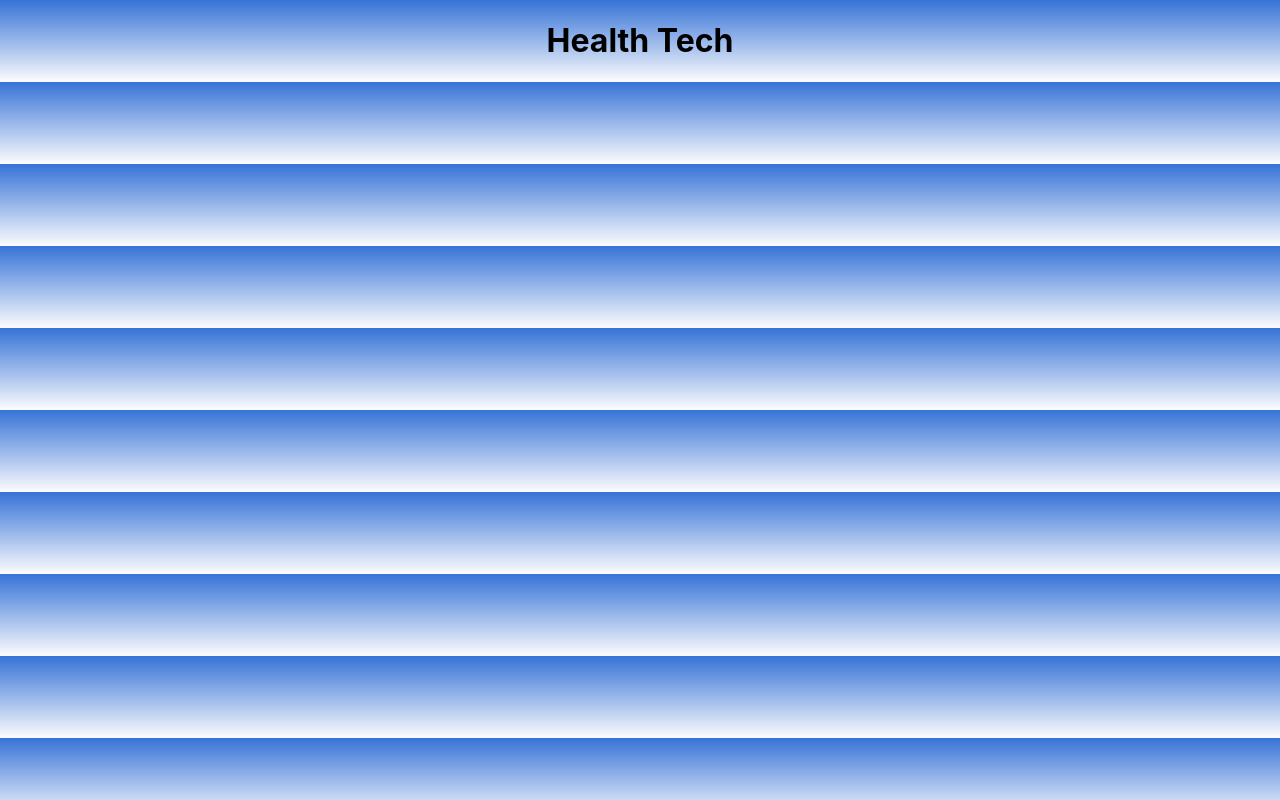
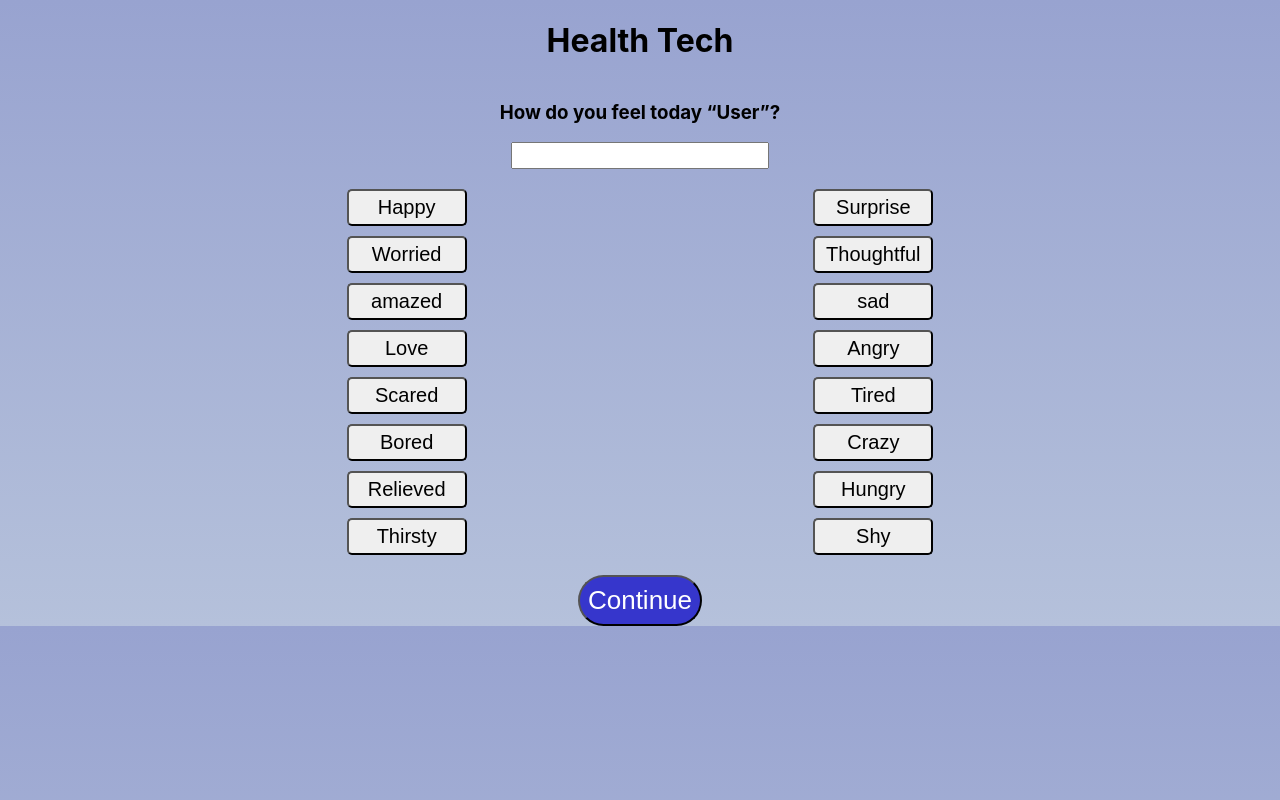
Before and after one commit to Dumin1120/7.1Team4Hackathon-wellness, a React (Create React App) app: page /sentiment in a window 1280 px wide. Built offline with nearby package versions, Linux system fonts and the light colour scheme.

Commit message:
adding css

```diff
--- a/src/Pages/Sentiment.js
+++ b/src/Pages/Sentiment.js
@@ -1,11 +1,47 @@
-import React from 'react';
+import React from "react";
 
 const Sentiment = () => {
-    return (
-        <div>
-
+  return (
+    <div className="sentiment">
+      <h3>How do you feel today “User”?</h3>
+      <form>
+        <input></input>
+        <div className="sentiment2">
+          <button>Happy</button>
+          <button>Surprise</button>
         </div>
-    );
+        <div className="sentiment2">
+          <button>Worried</button>
+          <button>Thoughtful</button>
+        </div>
+        <div className="sentiment2">
+          <button>amazed</button>
+          <button>sad</button>
+        </div>
+        <div className="sentiment2">
+          <button>Love</button>
+          <button>Angry</button>
+        </div>
+        <div className="sentiment2">
+          <button>Scared</button>
+          <button>Tired</button>
+        </div>
+        <div className="sentiment2">
+          <button>Bored</button>
+          <button>Crazy</button>
+        </div>
+        <div className="sentiment2">
+          <button>Relieved</button>
+          <button>Hungry</button>
+        </div>
+        <div className="sentiment2">
+          <button>Thirsty</button>
+          <button>Shy</button>
+        </div>
+        <button className="sentiment3">Continue</button>
+      </form>
+    </div>
+  );
 };
 
 export default Sentiment;
--- a/src/index.css
+++ b/src/index.css
@@ -8,9 +8,9 @@ body {
   /* background:linear-gradient(#3673d7, #98a3d0); */
   /* background:linear-gradient(#3673d7,#b5c1db); */
   /* background:linear-gradient(#3673d7, #91b9eb); */
-  background:linear-gradient(#3673d7,#fcfcfd);
+  /* background:linear-gradient(#3673d7,#fcfcfd); */
   /* background:linear-gradient(#98a3d0, #3673d7); */
-  /* background:linear-gradient(#98a3d0, #b5c1db); */
+  background:linear-gradient(#98a3d0, #b5c1db);
   /* background:linear-gradient(#98a3d0, #fcfcfd); */
   /* background:linear-gradient(#b5c1db, #91b9eb); */
 }
@@ -46,3 +46,33 @@ code {
   font-family:  lobster, cursive;
   font-size: 23px;
 }
+.sentiment{
+  display: flex;
+  flex-direction: column;
+  text-align: center;
+}
+.sentiment input{
+  font-size: 18px;
+  width: 250px;
+  margin-bottom: 10px;
+}
+.sentiment2{
+  display: flex;
+  flex-direction: row;
+  justify-content: space-evenly;
+  margin-top: 10px;
+}
+.sentiment2 button{
+  width: 120px;
+  font-size: 20px;
+  border-radius: 5px;
+  padding: 5px;
+}
+.sentiment3{
+  margin-top: 20px;
+  color: white;
+  background-color:rgb(54, 54, 204);
+  font-size: 26px;
+  border-radius: 30px;
+  padding: 8px;
+}
```
